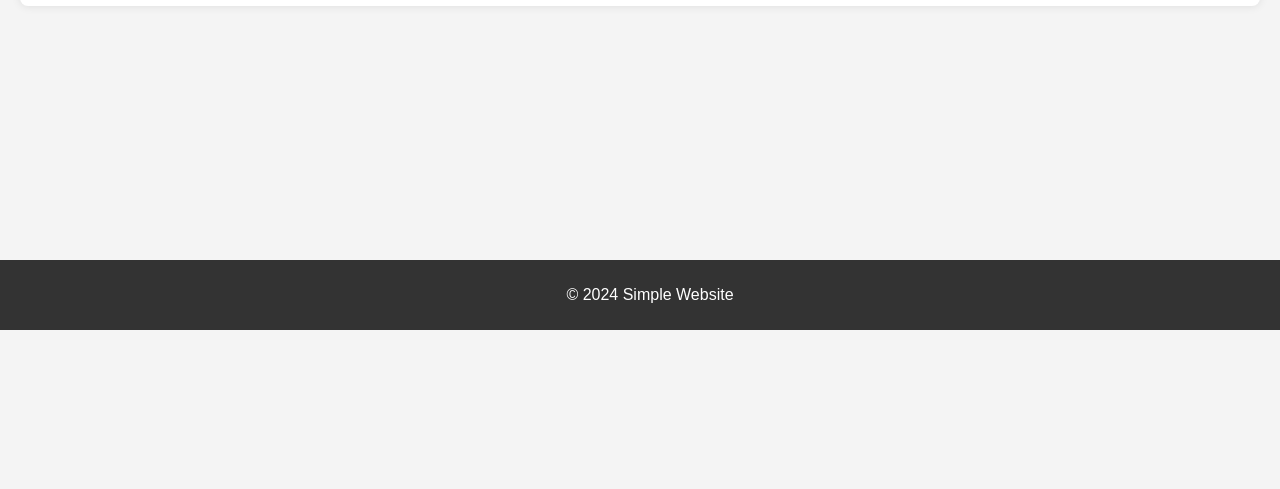
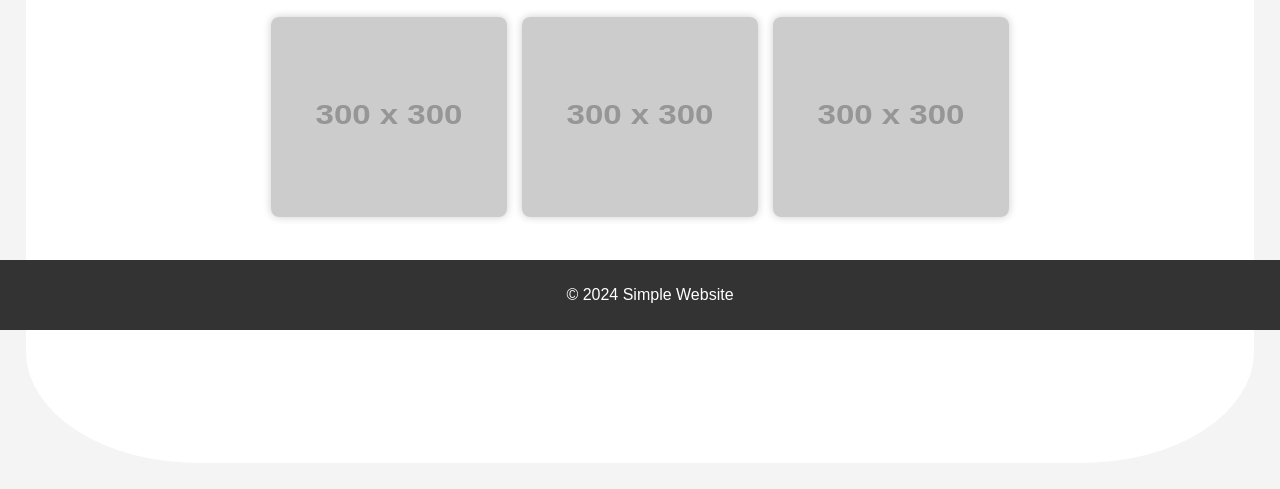
Before and after one commit to karloag/pagisimple, a plain HTML site: page gallery.html in a window 1280 px wide. Shown: the part 470-959 px from the top of the page. Before the commit the page ends 800 px from the top, so only its background shows below. Drawn offline with Linux system fonts and the light colour scheme; placeholder pictures from the web are drawn by us.

Commit message:
border radious+padding=rounded corners

```diff
--- a/styles.css
+++ b/styles.css
@@ -8,7 +8,7 @@ body {
 
 header {
     background-color: #333;
-    color: white;
+    color: #f4f4f4;
     padding: 10px 0;
     text-align: center;
 }
@@ -33,12 +33,9 @@ nav ul li a {
     font-size: 18px;
 }
 
-nav ul li a:hover {
-    text-decoration: underline;
-}
 
 main {
-    padding: 20px;
+    padding: 2%;
 }
 
 footer {
@@ -54,9 +51,8 @@ footer {
 /* Inicio */
 main section {
     background-color: white;
-    padding: 20px;
-    border-radius: 8px;
-    box-shadow: 0 0 10px rgba(0, 0, 0, 0.1);
+    padding: 20%;
+    border-radius: 14%;
 }
 
 main section h2 {
```
Also changed, not shown: index.html (+2 -0 lines).
